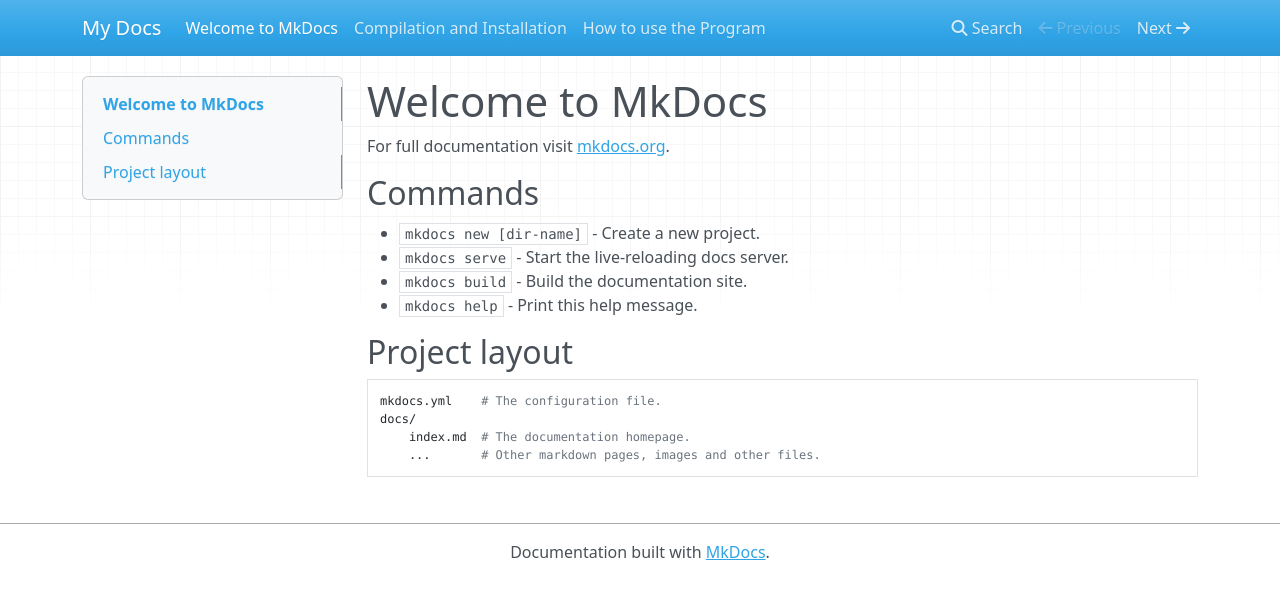
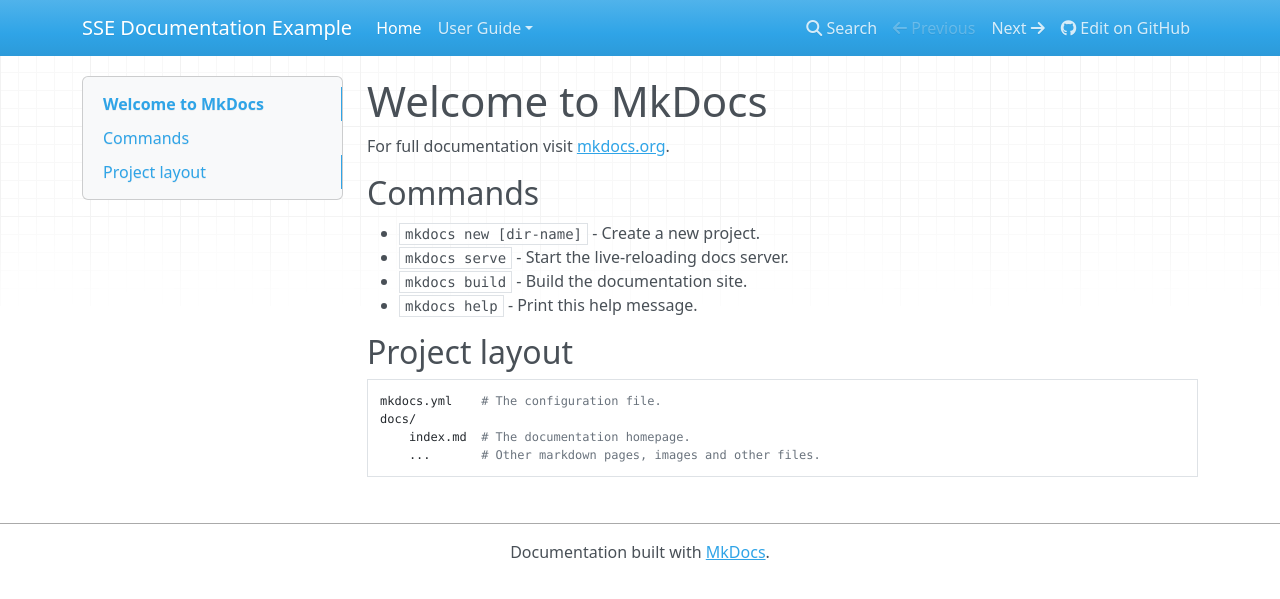
Before and after one commit to qwach/doctools-exercise-qwach, an MkDocs documentation site: the page built from docs/index.md, in a window 1280 px wide. Shown: the top 599 px of the page. Built offline with MkDocs 1.6.1, drawn with Linux system fonts in a browser that asks for light colours; nearby versions of some CDN libraries.

Commit message:
Edit MKDocs configuration

```diff
--- a/mkdocs.yml
+++ b/mkdocs.yml
@@ -1 +1,8 @@
-site_name: My Docs
+site_name: SSE Documentation Example
+nav:
+    - Home: 'index.md'
+    - 'User Guide':
+        - 'Installation': 'compilation-and-installation.md'
+        - 'Getting Started': 'how-to.md'
+repo_url: https://github.com/qwach/doctools-exercise-qwach
+site_author: qwach
```
